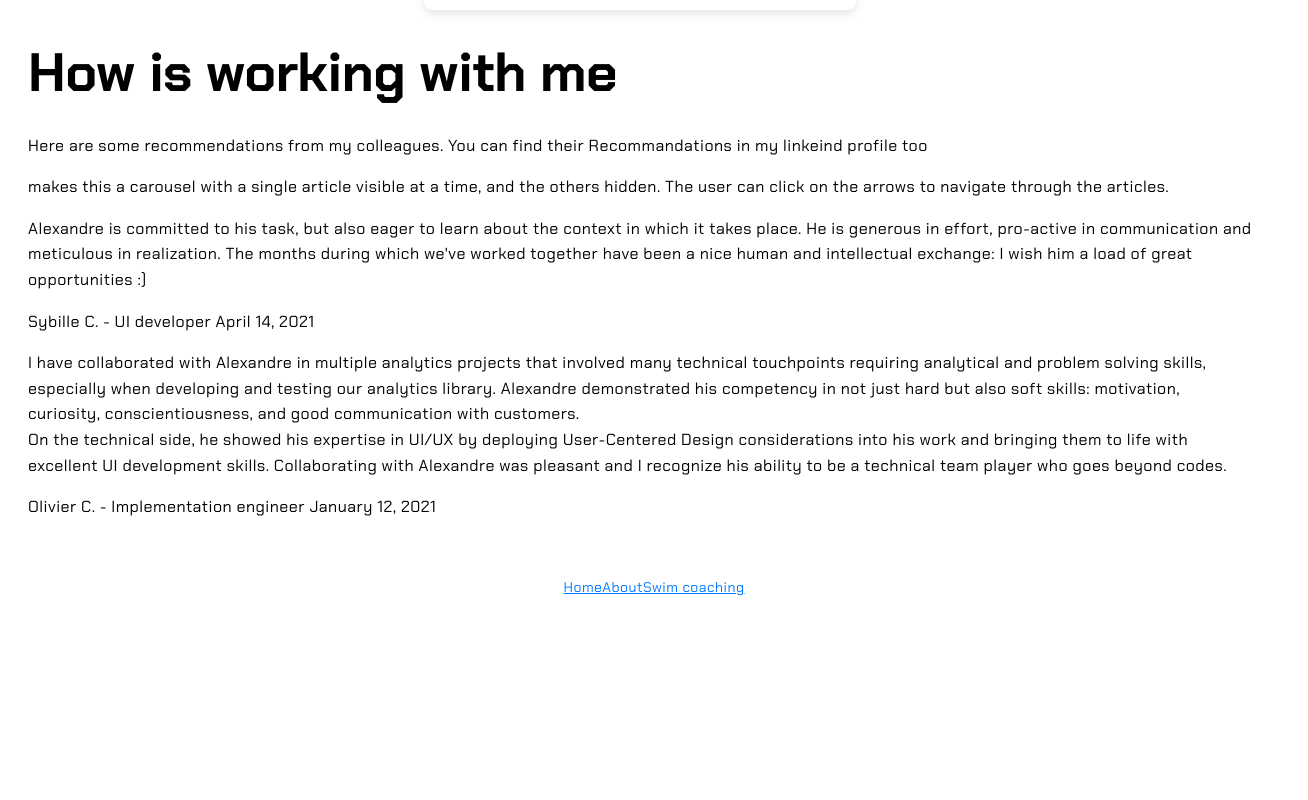
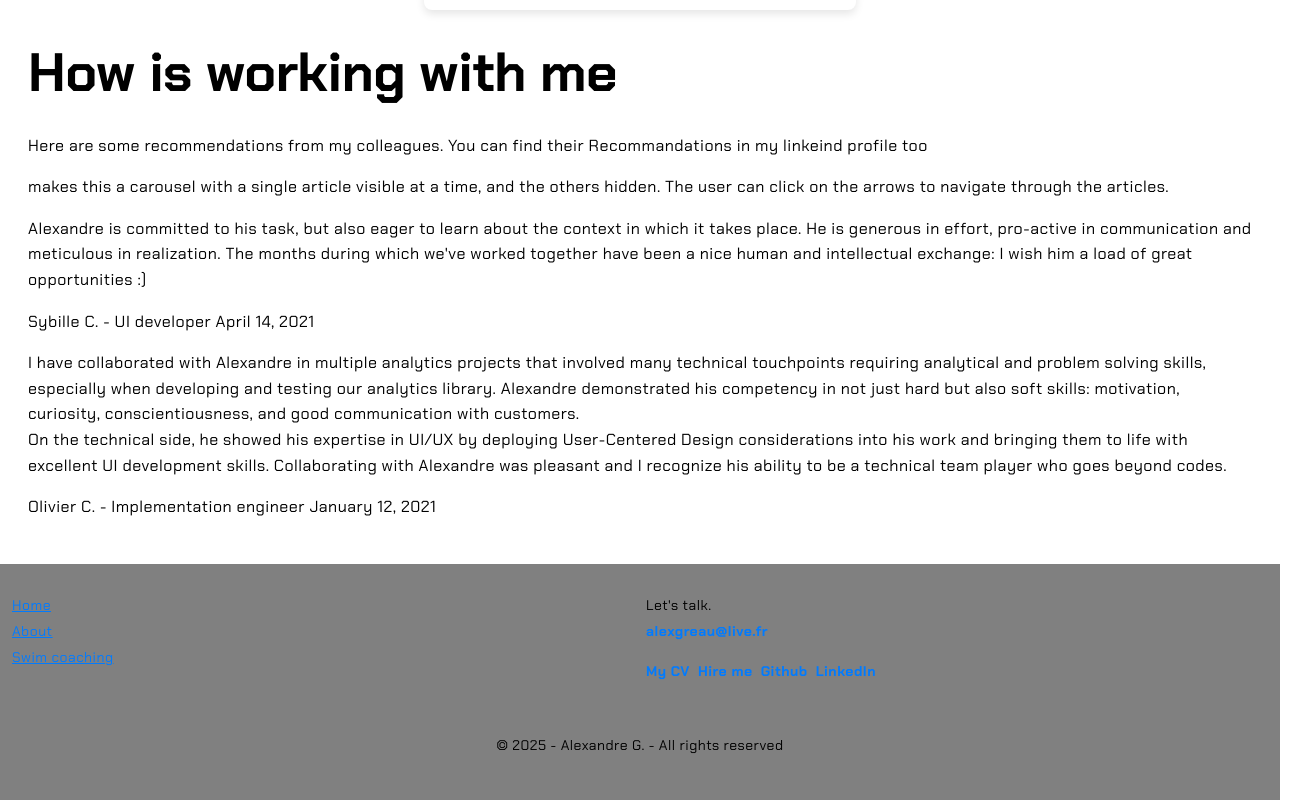
Before and after one commit to AlexGreau/Portfolio, a Vue app: page / in a window 1280 px wide. Shown: the part 1323-2123 px from the top of the page, 1308 px wide, since content can reach past the window. Before the commit the page ends 1933 px from the top, so only its background shows below. Built offline with nearby package versions, Linux system fonts and the light colour scheme.

Commit message:
feat: footer skeleton

```diff
--- a/src/components/layout/Footer.vue
+++ b/src/components/layout/Footer.vue
@@ -5,14 +5,83 @@
       <RouterLink to="/about">About</RouterLink>
       <RouterLink to="/about/coaching">Swim coaching</RouterLink>
     </nav>
+    <section>
+      Let's talk. <a href="mailto:alexgreau@live.fr">alexgreau@live.fr</a>
+      <ul>
+        <li>
+          <a
+            href="https://drive.google.com/file/d/1DEd9sTz8nBU5GiNecM1OBAAv88Kr_LZM/view?usp=drive_link"
+            target="_blank"
+            >My CV</a
+          >
+        </li>
+        <li>
+          <a href="mailto:alexgreau@live.fr?subject=Job%20Prospect"> Hire me </a>
+        </li>
+        <li>
+          <a href="https://github.com/AlexGreau" target="_blank"> Github </a>
+        </li>
+        <li>
+          <a href="https://www.linkedin.com/in/alexandre-greau/" target="_blank"> LinkedIn </a>
+        </li>
+      </ul>
+    </section>
+    <p>© 2025 - Alexandre G. - All rights reserved</p>
   </footer>
 </template>
 <style lang="scss" scoped>
 footer {
   // background: theme.map.get(theme.$light-theme, primary);
   // color: theme.map.get(theme.$light-theme, background);
-    padding: 1rem;
+  width: 100%;
+  box-sizing: border-box;
+  background: grey;
+  padding: 32px max(calc((100% - 1280px) * 0.5), 12px);
+
+  display: grid;
+  //   grid-template-columns: repeat(2, 50%);
+  grid-template-columns: repeat(auto-fit, minmax(min(30rem, 100%), 1fr));
+  gap: 12px;
+
+  nav {
+    grid-column: 1;
+    display: flex;
+    flex-direction: column;
+    gap: 8px;
+    margin-bottom: 16px;
+  }
+
+  section {
+    grid-column: 2;
+    display: flex;
+    flex-direction: column;
+    gap: 8px;
+    margin-bottom: 16px;
+
+    a {
+      color: inherit;
+      text-decoration: none;
+      font-weight: bold;
+      transition: all 0.3s ease-in-out;
+
+      &:hover {
+        color: #fff;
+        text-decoration: underline;
+      }
+    }
+
+    ul {
+      display: flex;
+      gap: 8px;
+      list-style-type: none;
+      padding-left: 0px;
+    }
+  }
+
+  & > p {
+    grid-row: 2;
+    grid-column: 1 / -1;
     text-align: center;
-    width: 100vw;
+  }
 }
 </style>
```
Lines whose indentation alone changed are shown as unchanged.
